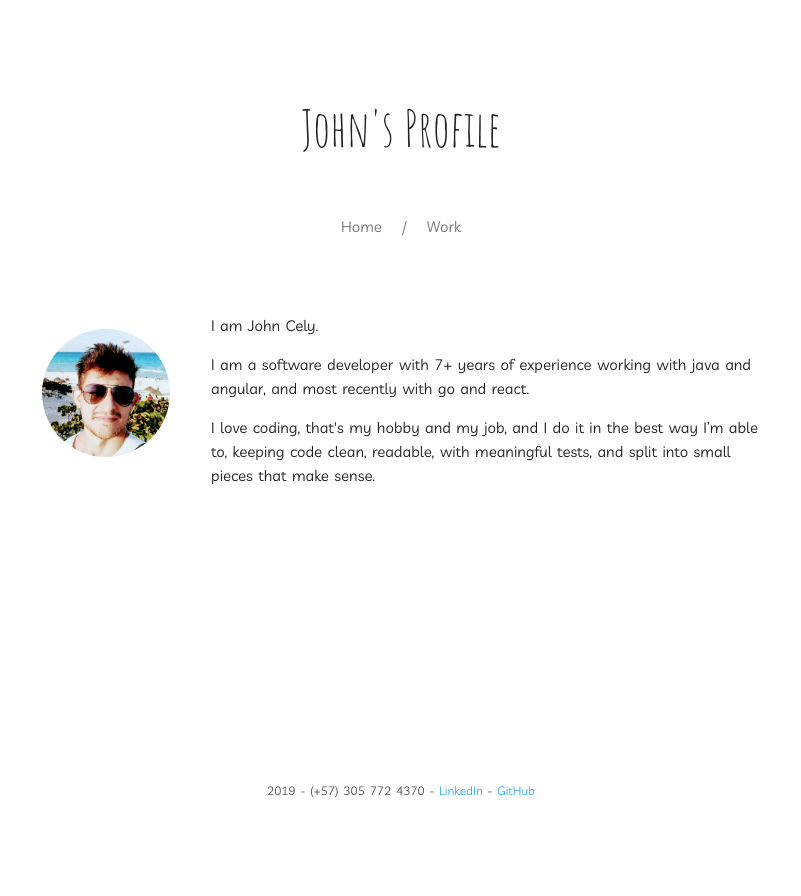
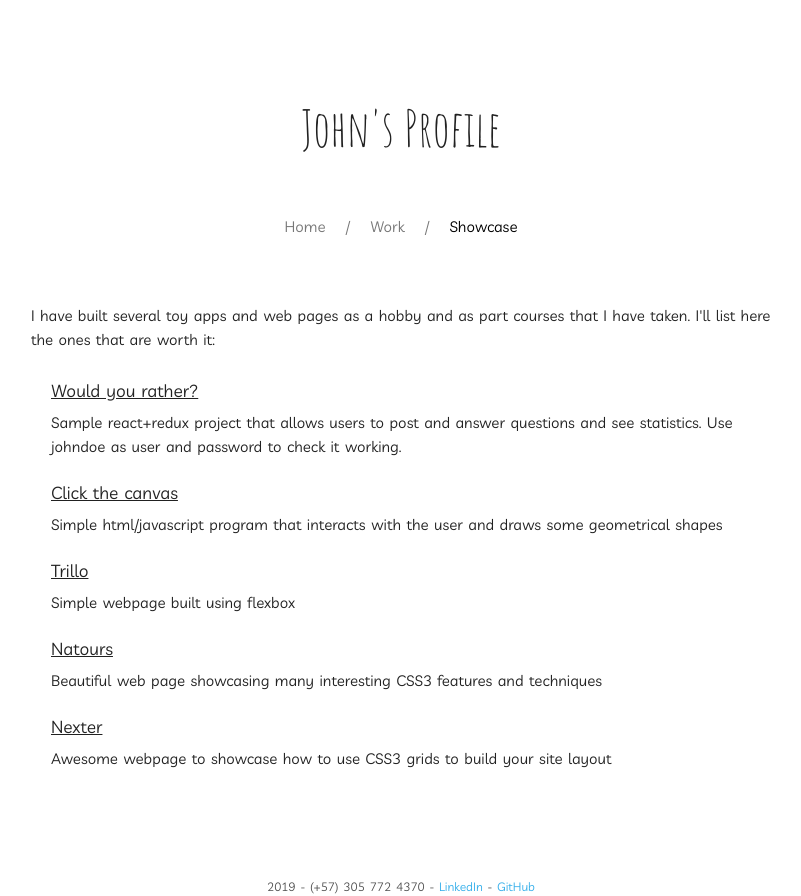
Before and after one commit to johncol/web-profile, a React (Create React App) app: page /showcase in a window 1280 px wide. Shown: the whole page, without its empty margins (239-1040 px from the left). Before the commit the page ends 800 px from the top, so only its background shows below. Built offline with nearby package versions, Linux system fonts and the light colour scheme; a web font is replaced by a local one.

Commit message:
Add showcase page

```diff
--- a/src/components/App.jsx
+++ b/src/components/App.jsx
@@ -3,6 +3,7 @@ import { BrowserRouter, Route, Switch } from 'react-router-dom';
 
 import Home from './home/Home';
 import Work from './work/Work';
+import Showcase from './showcase/Showcase';
 
 function App() {
   return (
@@ -10,6 +11,7 @@ function App() {
       <Switch>
         <Route exact path="/" component={Home} />
         <Route exact path="/work" component={Work} />
+        <Route exact path="/showcase" component={Showcase} />
         <Route component={Home} />
       </Switch>
     </BrowserRouter>
--- a/src/components/home/Home.jsx
+++ b/src/components/home/Home.jsx
@@ -2,13 +2,12 @@ import React from 'react';
 
 import Page from '../page/Page';
 import Photo from '../photo/Photo';
-import DefaultHeader from '../header/DefaultHeader';
 
 import './Home.scss';
 
 const Home = () => {
   return (
-    <Page header={<DefaultHeader />}>
+    <Page>
       <div className="content">
         <Photo />
         <article>
--- /dev/null
+++ b/src/components/navigation-link/NavigationLink.jsx
@@ -0,0 +1,12 @@
+import React from 'react';
+import { NavLink } from 'react-router-dom';
+
+const NavigationLink = props => {
+  return (
+    <NavLink activeClassName="active" exact={true} {...props}>
+      {props.children}
+    </NavLink>
+  );
+};
+
+export default NavigationLink;
--- a/src/components/navigation/Navigation.jsx
+++ b/src/components/navigation/Navigation.jsx
@@ -1,21 +1,21 @@
 import React from 'react';
-import { NavLink } from 'react-router-dom';
+
+import NavigationLink from '../navigation-link/NavigationLink';
 
 import './Navigation.scss';
 
 const Navigation = () => {
   return (
-    <nav>
+    <nav className="navigation">
       <ul>
         <li>
-          <NavLink to="/" activeClassName="active" exact={true}>
-            Home
-          </NavLink>
+          <NavigationLink to="/">Home</NavigationLink>
         </li>
         <li>
-          <NavLink to="/work" activeClassName="active" exact={true}>
-            Work
-          </NavLink>
+          <NavigationLink to="/work">Work</NavigationLink>
+        </li>
+        <li>
+          <NavigationLink to="/showcase">Showcase</NavigationLink>
         </li>
       </ul>
     </nav>
--- a/src/components/navigation/Navigation.scss
+++ b/src/components/navigation/Navigation.scss
@@ -1,6 +1,6 @@
 @import './../../scss/mixins';
 
-nav {
+.navigation {
   background-color: transparent;
   color: inherit;
   box-shadow: none;
--- a/src/components/page/Page.jsx
+++ b/src/components/page/Page.jsx
@@ -1,15 +1,16 @@
 import React from 'react';
 
+import DefaultHeader from '../header/DefaultHeader';
+import Navigation from '../navigation/Navigation';
 import Footer from '../footer/Footer';
 
 import './Page.scss';
-import Navigation from '../navigation/Navigation';
 
 const Page = props => {
   return (
     <div className="page">
       <header>
-        {props.header}
+        {props.header || <DefaultHeader />}
         <Navigation />
       </header>
 
--- /dev/null
+++ b/src/components/showcase-item/ShowcaseItem.jsx
@@ -0,0 +1,16 @@
+import React from 'react';
+
+import BlankTargetLink from '../shared/blank-target-link/BlankTargetLink';
+
+const ShowcaseItem = props => {
+  return (
+    <section>
+      <h6>
+        <BlankTargetLink href={props.link}>{props.name}</BlankTargetLink>
+      </h6>
+      <p>{props.children}</p>
+    </section>
+  );
+};
+
+export default ShowcaseItem;
--- /dev/null
+++ b/src/components/showcase-list/ShowcaseList.jsx
@@ -0,0 +1,15 @@
+import React from 'react';
+
+import './ShowcaseList.scss';
+
+const ShowcaseList = props => {
+  return (
+    <ul className="browser-default showcase-list">
+      {props.children.map(child => (
+        <li key={child.props.name}>{child}</li>
+      ))}
+    </ul>
+  );
+};
+
+export default ShowcaseList;
--- /dev/null
+++ b/src/components/showcase-list/ShowcaseList.scss
@@ -0,0 +1,24 @@
+@import './../../scss/mixins';
+
+.showcase-list {
+  list-style-type: none;
+  margin-top: 30px;
+  padding-left: 0;
+
+  li {
+    margin-bottom: 25px;
+  }
+
+  a {
+    color: inherit;
+    text-decoration: underline;
+  }
+
+  p {
+    margin-top: 10px;
+  }
+
+  @include media-query-for(tablet) {
+    padding-left: 20px;
+  }
+}
--- /dev/null
+++ b/src/components/showcase/Showcase.jsx
@@ -0,0 +1,48 @@
+import React from 'react';
+
+import Page from '../page/Page';
+import ShowcaseList from '../showcase-list/ShowcaseList';
+import ShowcaseItem from '../showcase-item/ShowcaseItem';
+
+const Showcase = () => {
+  return (
+    <Page>
+      <p>
+        I have built several toy apps and web pages as a hobby and as part courses that I
+        have taken. I'll list here the ones that are worth it:
+      </p>
+
+      <ShowcaseList>
+        <ShowcaseItem
+          name="Would you rather?"
+          link="https://johncol.github.io/nano-degree-would-you-rather"
+        >
+          Sample react+redux project that allows users to post and answer questions and
+          see statistics. Use johndoe as user and password to check it working.
+        </ShowcaseItem>
+
+        <ShowcaseItem
+          name="Click the canvas"
+          link="https://johncol.github.io/click-the-canvas"
+        >
+          Simple html/javascript program that interacts with the user and draws some
+          geometrical shapes
+        </ShowcaseItem>
+
+        <ShowcaseItem name="Trillo" link="https://johncol.github.io/css-course-trillo">
+          Simple webpage built using flexbox
+        </ShowcaseItem>
+
+        <ShowcaseItem name="Natours" link="https://johncol.github.io/css-course-natours">
+          Beautiful web page showcasing many interesting CSS3 features and techniques
+        </ShowcaseItem>
+
+        <ShowcaseItem name="Nexter" link="https://johncol.github.io/css-course-nexter">
+          Awesome webpage to showcase how to use CSS3 grids to build your site layout
+        </ShowcaseItem>
+      </ShowcaseList>
+    </Page>
+  );
+};
+
+export default Showcase;
--- a/src/components/work/Work.jsx
+++ b/src/components/work/Work.jsx
@@ -1,11 +1,10 @@
 import React from 'react';
 
 import Page from '../page/Page';
-import DefaultHeader from '../header/DefaultHeader';
 
 const Work = () => {
   return (
-    <Page header={<DefaultHeader />}>
+    <Page>
       <article>
         <p>
           I currently work as a fullstack engineer at Twilio, where, along with my 3
```
